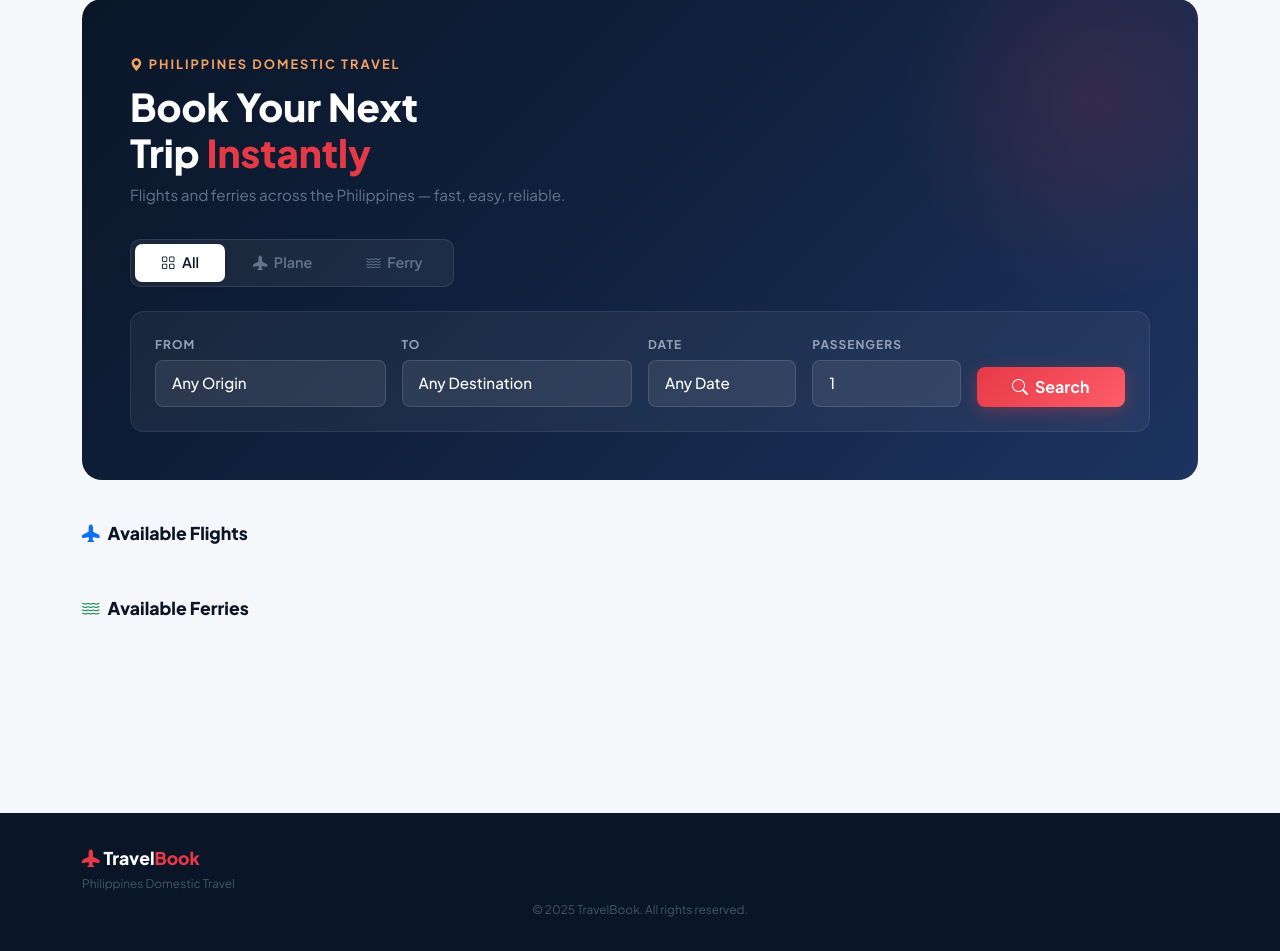
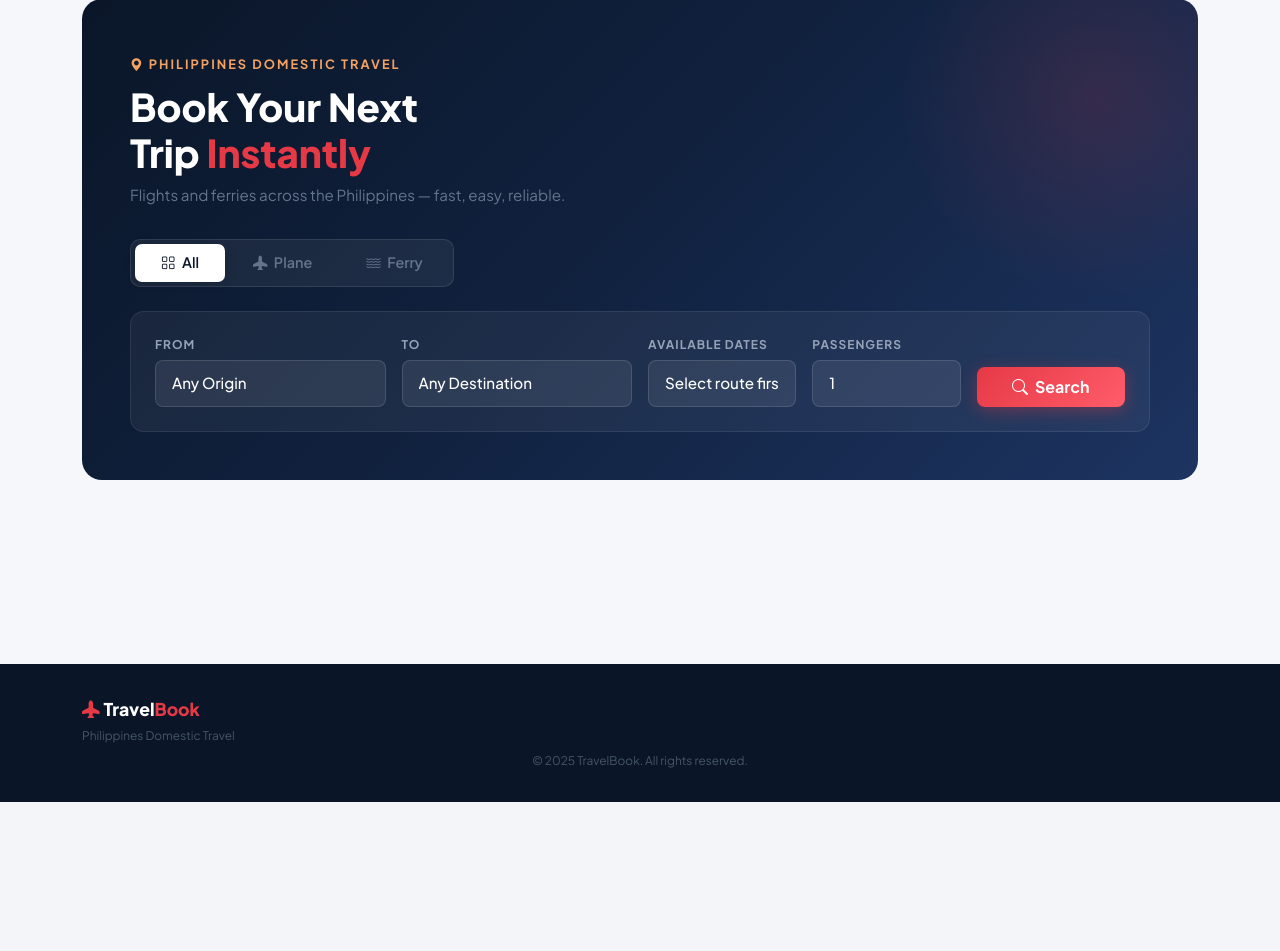
Before and after one commit to EJOENZZZ/Pythonbooking, a Flask app: page / in a window 1280 px wide. Shown: the part 194-1145 px from the top of the page. After the commit the page ends 996 px from the top, so only its background shows below. Run offline with Flask 3, Linux system fonts and the light colour scheme.

Commit message:
Expand trips to 14 daily dates, date dropdown informational only, always show all trips

```diff
--- a/templates/index.html
+++ b/templates/index.html
@@ -18,22 +18,22 @@
       <div class="row g-3 align-items-end">
         <div class="col-md-3">
           <label class="form-label">From</label>
-          <select id="f-from" class="form-select" onchange="updateDates(); filterTrips()">
+          <select id="f-from" class="form-select" onchange="updateDates()">
             <option value="">Any Origin</option>
             {% for o in origins %}<option value="{{ o }}">{{ o }}</option>{% endfor %}
           </select>
         </div>
         <div class="col-md-3">
           <label class="form-label">To</label>
-          <select id="f-to" class="form-select" onchange="updateDates(); filterTrips()">
+          <select id="f-to" class="form-select" onchange="updateDates()">
             <option value="">Any Destination</option>
             {% for d in destinations %}<option value="{{ d }}">{{ d }}</option>{% endfor %}
           </select>
         </div>
         <div class="col-md-2">
-          <label class="form-label">Date</label>
-          <select id="f-date" class="form-select" onchange="filterTrips()">
-            <option value="">Any Date</option>
+          <label class="form-label">Available Dates</label>
+          <select id="f-date" class="form-select">
+            <option value="">Select route first</option>
           </select>
         </div>
         <div class="col-md-2">
@@ -41,7 +41,7 @@
           <input type="number" id="f-pax" class="form-control" value="1" min="1" max="10"/>
         </div>
         <div class="col-md-2">
-          <button onclick="filterTrips(true)" class="btn btn-primary-custom w-100 py-2">
+          <button onclick="scrollToTrips()" class="btn btn-primary-custom w-100 py-2">
             <i class="bi bi-search me-1"></i> Search
           </button>
         </div>
@@ -50,14 +50,11 @@
   </div>
 </div>
 
-<!-- All trips data -->
 <script>
 const TRIPS = [
   {% for t in flights + ferries %}{
-    id:"{{ t.id }}", type:"{{ t.type }}", operator:"{{ t.operator }}",
-    from_city:"{{ t.from_city }}", to_city:"{{ t.to_city }}",
-    departure:"{{ t.departure }}", arrival:"{{ t.arrival }}",
-    price:{{ t.price }}, seats:{{ t.seats }}
+    type:"{{ t.type }}", from_city:"{{ t.from_city }}", to_city:"{{ t.to_city }}",
+    date:"{{ t.departure[:10] }}"
   },{% endfor %}
 ];
 
@@ -65,112 +62,136 @@ let activeType = '';
 
 function setType(type) {
   activeType = type;
-  ['all','plane','ferry'].forEach(t => document.getElementById(t+'-tab').classList.toggle('active', t === (type||'all')));
+  document.getElementById('all-tab').classList.toggle('active', type === '');
+  document.getElementById('plane-tab').classList.toggle('active', type === 'plane');
+  document.getElementById('ferry-tab').classList.toggle('active', type === 'ferry');
+  var fw = document.getElementById('section-flights');
+  var sw = document.getElementById('section-ferries');
+  if (fw) fw.style.display = (type === 'ferry') ? 'none' : '';
+  if (sw) sw.style.display = (type === 'plane') ? 'none' : '';
   updateDates();
-  filterTrips();
 }
 
 function updateDates() {
   const from = document.getElementById('f-from').value;
   const to   = document.getElementById('f-to').value;
   const sel  = document.getElementById('f-date');
-  const prev = sel.value;
+
+  if (!from && !to) {
+    sel.innerHTML = '<option value="">Select route first</option>';
+    return;
+  }
+
   const dates = [...new Set(
     TRIPS.filter(t =>
       (!activeType || t.type === activeType) &&
       (!from || t.from_city === from) &&
       (!to   || t.to_city   === to)
-    ).map(t => t.departure.slice(0,10)).sort()
+    ).map(t => t.date).sort()
   )];
-  sel.innerHTML = '<option value="">Any Date</option>' +
-    dates.map(d => `<option value="${d}"${d===prev?' selected':''}>${d}</option>`).join('');
+
+  sel.innerHTML = dates.length
+    ? dates.map(d => `<option value="${d}">${d}</option>`).join('')
+    : '<option value="">No dates available</option>';
 }
 
-function filterTrips(scroll) {
-  const from = document.getElementById('f-from').value;
-  const to   = document.getElementById('f-to').value;
-  const date = document.getElementById('f-date').value;
-  const pax  = document.getElementById('f-pax').value || 1;
+function scrollToTrips() {
+  document.getElementById('trips-section').scrollIntoView({behavior:'smooth'});
+}
+</script>
 
-  const filtered = TRIPS.filter(t =>
-    (!activeType || t.type === activeType) &&
-    (!from || t.from_city === from) &&
-    (!to   || t.to_city   === to) &&
-    (!date || t.departure.slice(0,10) === date)
-  );
-
-  const flights = filtered.filter(t => t.type === 'plane');
-  const ferries = filtered.filter(t => t.type === 'ferry');
-
-  const fw = document.getElementById('flights-wrap');
-  const sw = document.getElementById('ferries-wrap');
-  const nr = document.getElementById('no-results');
-
-  fw.style.display = (activeType === 'ferry' || !flights.length) ? 'none' : '';
-  sw.style.display = (activeType === 'plane' || !ferries.length) ? 'none' : '';
-  nr.style.display = filtered.length ? 'none' : '';
-
-  document.getElementById('flights-list').innerHTML = flights.map(t => card(t, pax)).join('');
-  document.getElementById('ferries-list').innerHTML = ferries.map(t => card(t, pax)).join('');
-
-  if (scroll && filtered.length) document.getElementById('results-section').scrollIntoView({behavior:'smooth'});
-}
-
-function card(t, pax) {
-  const dep = t.departure.length > 10 ? t.departure.slice(11,16) : '';
-  const arr = t.arrival.length > 10   ? t.arrival.slice(11,16)   : '';
-  const date = t.departure.slice(0,10);
-  const icon  = t.type === 'plane' ? '✈️' : '⛴️';
-  const badge = t.type === 'plane'
-    ? '<span class="badge-plane">Plane</span>'
-    : '<span class="badge-ferry">Ferry</span>';
-  return `<div class="result-card">
+<div id="trips-section">
+  {% if flights %}
+  <div class="mb-5" id="section-flights">
+    <div class="section-title"><i class="bi bi-airplane-fill text-primary"></i> Available Flights</div>
+    {% for t in flights %}
+    <div class="result-card">
       <div class="row align-items-center g-3">
         <div class="col-md-2 d-flex align-items-center gap-2">
-        <div class="airline-logo">${icon}</div>
-        <div><div class="fw-bold" style="font-size:.9rem;">${t.operator}</div>${badge}</div>
+          <div class="airline-logo">✈️</div>
+          <div>
+            <div class="fw-bold" style="font-size:.9rem;">{{ t.operator }}</div>
+            <span class="badge-plane">Plane</span>
+          </div>
         </div>
         <div class="col-md-5">
           <div class="d-flex align-items-center gap-3">
-          <div class="text-center"><div class="city-name">${t.from_city}</div><div class="time-label">${dep}</div></div>
-          <div class="flight-line"><div class="flight-line-bar"></div><div class="duration-label">Direct</div></div>
-          <div class="text-center"><div class="city-name">${t.to_city}</div><div class="time-label">${arr}</div></div>
+            <div class="text-center">
+              <div class="city-name">{{ t.from_city }}</div>
+              <div class="time-label">{{ t.departure[11:16] if t.departure|length > 10 else t.departure }}</div>
             </div>
-        <small class="text-muted"><i class="bi bi-calendar3 me-1"></i>${date}</small>
+            <div class="flight-line">
+              <div class="flight-line-bar"></div>
+              <div class="duration-label">Direct</div>
+            </div>
+            <div class="text-center">
+              <div class="city-name">{{ t.to_city }}</div>
+              <div class="time-label">{{ t.arrival[11:16] if t.arrival|length > 10 else t.arrival }}</div>
+            </div>
+          </div>
+          <small class="text-muted"><i class="bi bi-calendar3 me-1"></i>{{ t.departure[:10] }}</small>
         </div>
         <div class="col-md-2 text-center">
-        <span class="seats-pill"><i class="bi bi-person-check me-1"></i>${t.seats} seats</span>
+          <span class="seats-pill"><i class="bi bi-person-check me-1"></i>{{ t.seats }} seats</span>
         </div>
         <div class="col-md-3 text-end">
-        <div class="price-big">₱${t.price.toFixed(2)}</div>
+          <div class="price-big">₱{{ "%.2f"|format(t.price) }}</div>
           <div class="price-sub mb-2">per passenger</div>
-        <a href="/book/${t.id}?passengers=${pax}" class="btn btn-primary-custom btn-sm px-4">
+          <a href="{{ url_for('book', trip_id=t.id) }}" class="btn btn-primary-custom btn-sm px-4">
             Book Now <i class="bi bi-arrow-right ms-1"></i>
           </a>
         </div>
       </div>
-  </div>`;
-}
+    </div>
+    {% endfor %}
+  </div>
+  {% endif %}
 
-updateDates();
-filterTrips();
-</script>
-
-<div id="results-section">
-  <div id="flights-wrap" class="mb-5">
-    <div class="section-title"><i class="bi bi-airplane-fill text-primary"></i> Available Flights</div>
-    <div id="flights-list"></div>
+  {% if ferries %}
+  <div class="mb-5" id="section-ferries">
+    <div class="section-title"><i class="bi bi-water text-success"></i> Available Ferries</div>
+    {% for t in ferries %}
+    <div class="result-card">
+      <div class="row align-items-center g-3">
+        <div class="col-md-2 d-flex align-items-center gap-2">
+          <div class="airline-logo">⛴️</div>
+          <div>
+            <div class="fw-bold" style="font-size:.9rem;">{{ t.operator }}</div>
+            <span class="badge-ferry">Ferry</span>
           </div>
-  <div id="ferries-wrap" class="mb-5">
-    <div class="section-title"><i class="bi bi-water text-success"></i> Available Ferries</div>
-    <div id="ferries-list"></div>
         </div>
-  <div id="no-results" style="display:none;">
-    <div class="empty-state">
-      <div class="empty-icon">✈️</div>
-      <p class="text-muted">No trips available for this route.</p>
+        <div class="col-md-5">
+          <div class="d-flex align-items-center gap-3">
+            <div class="text-center">
+              <div class="city-name">{{ t.from_city }}</div>
+              <div class="time-label">{{ t.departure[11:16] if t.departure|length > 10 else t.departure }}</div>
+            </div>
+            <div class="flight-line">
+              <div class="flight-line-bar"></div>
+              <div class="duration-label">Direct</div>
+            </div>
+            <div class="text-center">
+              <div class="city-name">{{ t.to_city }}</div>
+              <div class="time-label">{{ t.arrival[11:16] if t.arrival|length > 10 else t.arrival }}</div>
+            </div>
+          </div>
+          <small class="text-muted"><i class="bi bi-calendar3 me-1"></i>{{ t.departure[:10] }}</small>
+        </div>
+        <div class="col-md-2 text-center">
+          <span class="seats-pill"><i class="bi bi-person-check me-1"></i>{{ t.seats }} seats</span>
+        </div>
+        <div class="col-md-3 text-end">
+          <div class="price-big">₱{{ "%.2f"|format(t.price) }}</div>
+          <div class="price-sub mb-2">per passenger</div>
+          <a href="{{ url_for('book', trip_id=t.id) }}" class="btn btn-primary-custom btn-sm px-4">
+            Book Now <i class="bi bi-arrow-right ms-1"></i>
+          </a>
         </div>
       </div>
     </div>
+    {% endfor %}
+  </div>
+  {% endif %}
+</div>
 
 {% endblock %}
```
Also changed, not shown: db.py (+25 -17 lines). Lines whose indentation alone changed are shown as unchanged.
